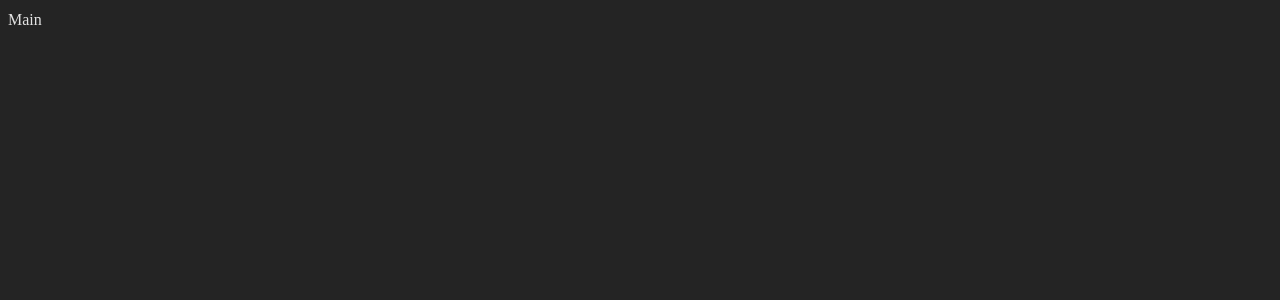
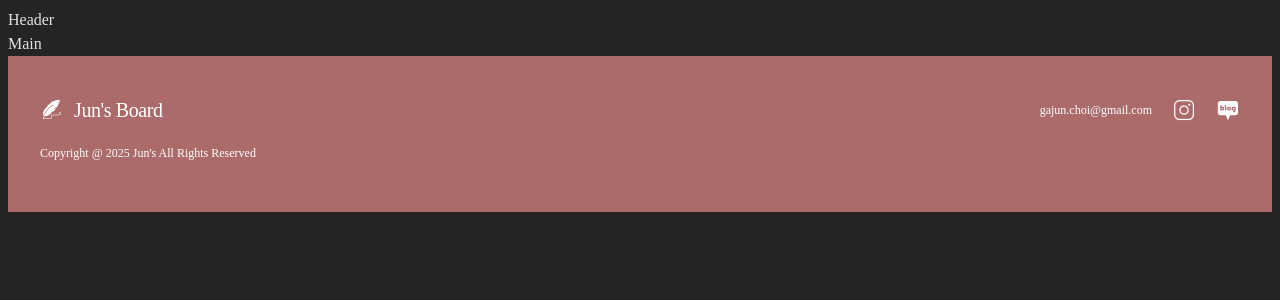
Before and after one commit to make-our-life/.github, a React (Vite) app: page / in a window 1280 px wide. Shown: the top 300 px of the page. Built offline with nearby package versions, Linux system fonts and the light colour scheme; a web font is replaced by a local one.

Commit message:
feat: Route 세팅 완료

```diff
--- a/src/App.tsx
+++ b/src/App.tsx
@@ -9,6 +9,8 @@
 import BoardDetail from './views/Board/Detail';
 import BoardWrite from './views/Board/Write';
 import BoardUpdate from './views/Board/Update';
+import Container from './layouts/Container';
+import { AUTH_PATH, BOARD_DETAIL_PATH, BOARD_PATH, BOARD_UPDATE_PATH, BOARD_WRITE_PATH, MAIN_PATH, SEARCH_PATH, USER_PATH } from './constants';
 
 // component: Application 컴포넌트트
 function App() {
@@ -35,16 +37,18 @@
       </div> */}
       {/* <InputBox label='이메일' type='text' placeholder='이메일 주소를 입력해주세요' value={value} error={false} setValue={setValue} message='aaaa'/> */}
         <Routes>
-          <Route path='/' element={<Main />}/>
-          <Route path='/auth' element={<Authentication />}/>
-          <Route path='/search' element={<Search />}/>
-          <Route path='/user' element={<User />}/>
-          <Route path='/board'>
-            <Route path='write' element={<BoardWrite/>}/>
-            <Route path='update/:boardNumber' element={<BoardUpdate/>}/>
-            <Route path='detail/:boardNumber' element={<BoardDetail/>}/>
+          <Route element={<Container/>} >
+            <Route path={MAIN_PATH()} element={<Main />}/>
+            <Route path={AUTH_PATH()} element={<Authentication />}/>
+            <Route path={SEARCH_PATH(':searchWord')} element={<Search />}/>
+            <Route path={USER_PATH(':userEmail')} element={<User />}/>
+            <Route path={BOARD_PATH()}>
+              <Route path={BOARD_WRITE_PATH()} element={<BoardWrite/>}/>
+              <Route path={BOARD_UPDATE_PATH(':boardNumber')} element={<BoardUpdate/>}/>
+              <Route path={BOARD_DETAIL_PATH(':boardNumber')} element={<BoardDetail/>}/>
+            </Route>
+            <Route path='*' element={<h1>404 Not Found</h1>}/>
           </Route>
-          <Route path='/' element={<Main />}/>
         </Routes>
     </>
   )
--- /dev/null
+++ b/src/constants/index.ts
@@ -0,0 +1,8 @@
+export const MAIN_PATH = () => '/';
+export const AUTH_PATH = () => '/auth';
+export const SEARCH_PATH = (searchWord: string) => `/search/${searchWord}`;
+export const USER_PATH = (userEmail: string) => `/user/${userEmail}`;
+export const BOARD_PATH = () => '/board'
+export const BOARD_DETAIL_PATH = (boardNumber: string | number) => `/board/detail/${boardNumber}`;
+export const BOARD_WRITE_PATH = () => 'write';
+export const BOARD_UPDATE_PATH = (boardNumber: string | number) => `/board/update/${boardNumber}`;
--- /dev/null
+++ b/src/layouts/Container/index.tsx
@@ -0,0 +1,20 @@
+import Header from '../Header'
+import { Outlet, useLocation } from 'react-router-dom'
+import Footer from '../Footer'
+import { AUTH_PATH } from '@src/constants';
+
+// component: 레이아웃
+export default function Container() {
+    // state: 현재 페이지의 path name 상태
+    const { pathname } = useLocation();
+
+    // render: 레이아웃 렌더링
+    /* 경로가 auth인 경우에 Header/Footer 안보임 */
+  return (
+    <>
+        <Header/>
+        <Outlet/>
+        { pathname !== AUTH_PATH() && <Footer/>}
+    </>
+  )
+}
--- /dev/null
+++ b/src/layouts/Header/index.tsx
@@ -0,0 +1,12 @@
+import React from 'react'
+import './style.css'
+
+// component: Header Layout
+export default function Header() {
+    // render: Header Layout 렌더링
+  return (
+    <>
+        <div>Header</div>
+    </>
+  )
+}
```
Also changed, not shown: src/layouts/Header/style.css (added).
